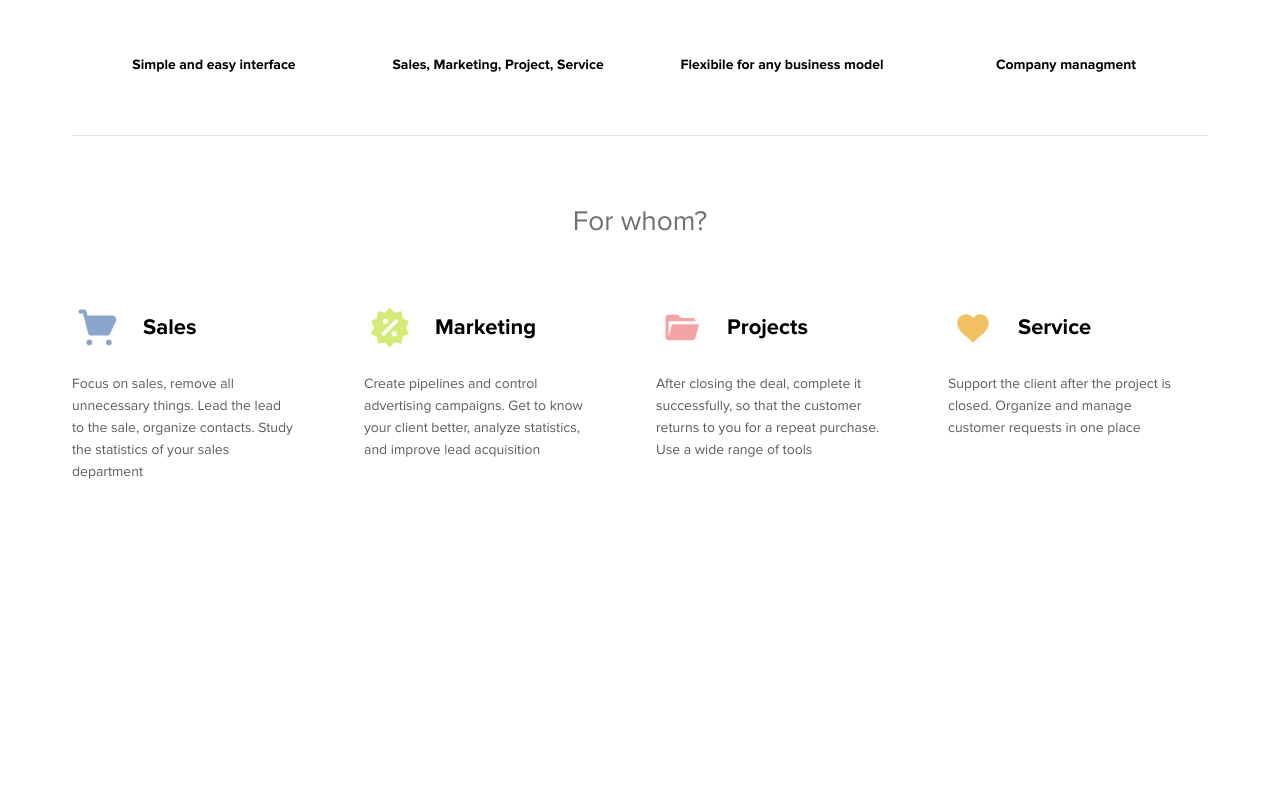
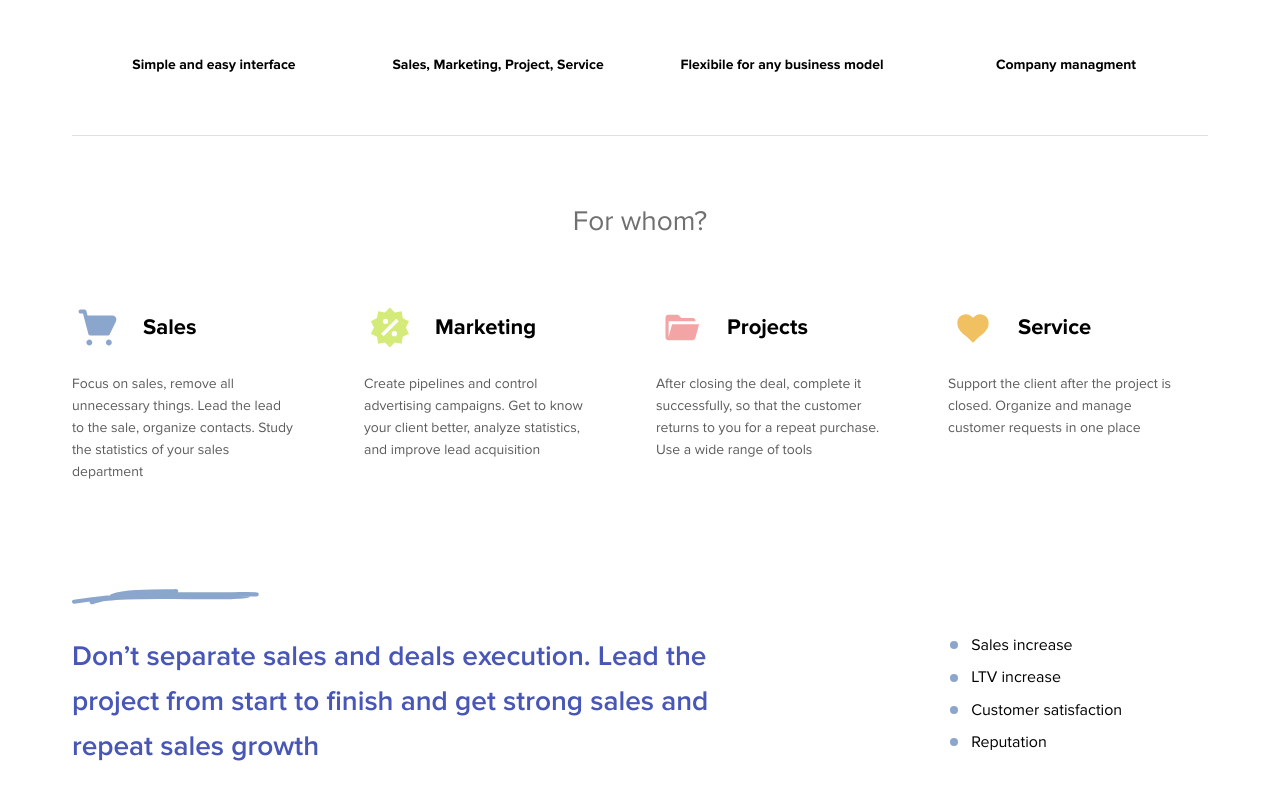
Before and after one commit to mortalshot/aiDrive, a website: page aiDrive/index.html in a window 1280 px wide. Shown: the part 645-1445 px from the top of the page. Before the commit the page ends 1393 px from the top, so only its background shows below. Drawn offline with nearby package versions, Linux system fonts and the light colour scheme; files whose address does not match are found by name.

Commit message:
advantages section

```diff
--- /dev/null
+++ b/#src/scss/pages/main/advantages.scss
@@ -0,0 +1,88 @@
+.advantages {
+	@media screen and (min-width: 768px) {
+		padding: 20px 0;
+	}
+
+	&__container {
+		position: relative;
+
+		&::before {
+			content: "";
+			display: block;
+			width: 187px;
+			height: 16px;
+			margin-bottom: 29px;
+			background: url(../img/icons/advantages.svg) no-repeat left top;
+		}
+	}
+
+	&__row {
+		@media screen and (max-width: 450px) {
+			flex-direction: column;
+		}
+	}
+
+	&__left {
+		padding-right: 20px;
+		flex: 1 1 auto;
+
+		@media screen and (max-width: 450px) {
+			padding: 0px 0px 30px 0px;
+		}
+	}
+
+	&__title {
+		font-weight: 600;
+		font-size: 28px;
+		line-height: 45px;
+		color: $Blue;
+		max-width: 694px;
+
+		@media screen and (max-width: $layoutDesktop + "px") {
+			font-size: calc(18px + 10 * ((100vw - #{$layoutMobile}px) / (#{$layoutDesktop} - #{$layoutMobile})));
+			line-height: calc(45 / 28);
+		}
+		@media screen and (max-width: 1050px) {
+			max-width: 448px;
+		}
+	}
+
+	&__right {
+		flex: 0 0 22.7%;
+
+		@media screen and (max-width: 992px) {
+			flex: 0 0 25%;
+		}
+		@media screen and (max-width: 767px) {
+			flex: 0 0 30%;
+		}
+		@media screen and (max-width: 450px) {
+			flex: 1 1 auto;
+		}
+	}
+
+	&__list {
+	}
+
+	&__item {
+		position: relative;
+		padding-left: 21px;
+		margin-bottom: 10px;
+		&:last-child {
+			margin-bottom: 0;
+		}
+
+		&::before {
+			content: "";
+			display: block;
+			width: 8px;
+			height: 8px;
+			background-color: $LBlue;
+			border-radius: 50%;
+			position: absolute;
+			left: 0;
+			top: 50%;
+			transform: translate(0, -50%);
+		}
+	}
+}
--- a/#src/scss/pages/main/index.scss
+++ b/#src/scss/pages/main/index.scss
@@ -1,3 +1,4 @@
 @import "firstscreen";
 @import "features";
 @import "whom";
+@import "advantages";
--- a/aiDrive/index.html
+++ b/aiDrive/index.html
@@ -233,7 +233,8 @@
 						<div class="whom-item__title">Sales</div>
 					</a>
 					<div class="whom-item__body">
-						<div class="whom-item__text">Focus on sales, remove all unnecessary things. Lead the lead to the sale, organize contacts. Study the statistics of your sales department</div>
+						<div class="whom-item__text">Focus on sales, remove all unnecessary things. Lead the lead to the
+							sale, organize contacts. Study the statistics of your sales department</div>
 					</div>
 				</div>
 				<div class="whom__item whom-item">
@@ -244,7 +245,8 @@
 						<div class="whom-item__title">Marketing</div>
 					</a>
 					<div class="whom-item__body">
-						<div class="whom-item__text">Create pipelines and control advertising campaigns. Get to know your client better, analyze statistics, and improve lead acquisition</div>
+						<div class="whom-item__text">Create pipelines and control advertising campaigns. Get to know
+							your client better, analyze statistics, and improve lead acquisition</div>
 					</div>
 				</div>
 				<div class="whom__item whom-item">
@@ -255,7 +257,8 @@
 						<div class="whom-item__title">Projects</div>
 					</a>
 					<div class="whom-item__body">
-						<div class="whom-item__text">After closing the deal, complete it successfully, so that the customer returns to you for a repeat purchase. Use a wide range of tools</div>
+						<div class="whom-item__text">After closing the deal, complete it successfully, so that the
+							customer returns to you for a repeat purchase. Use a wide range of tools</div>
 					</div>
 				</div>
 				<div class="whom__item whom-item">
@@ -266,8 +269,27 @@
 						<div class="whom-item__title">Service</div>
 					</a>
 					<div class="whom-item__body">
-						<div class="whom-item__text">Support the client after the project is closed. Organize and manage customer requests in one place</div>
+						<div class="whom-item__text">Support the client after the project is closed. Organize and manage
+							customer requests in one place</div>
 					</div>
+				</div>
+			</div>
+		</div>
+	</section>
+
+	<section class="advantages">
+		<div class="advantages__container container">
+			<div class="advantages__row row">
+				<div class="advantages__left">
+					<h2 class="advantages__title">Don’t separate sales and deals execution. Lead the project from start to finish and get strong sales and repeat sales growth</h2>
+				</div>
+				<div class="advantages__right">
+					<ul class="advantages__list">
+						<li class="advantages__item">Sales increase</li>
+						<li class="advantages__item">LTV increase</li>
+						<li class="advantages__item">Customer satisfaction</li>
+						<li class="advantages__item">Reputation</li>
+					</ul>
 				</div>
 			</div>
 		</div>
```
Also changed, not shown: #src/index.html (+26 -4 lines), #src/img/icons/advantages.svg (added), aiDrive/css/style.css, aiDrive/css/style.min.css, aiDrive/img/icons/advantages.svg (added).
